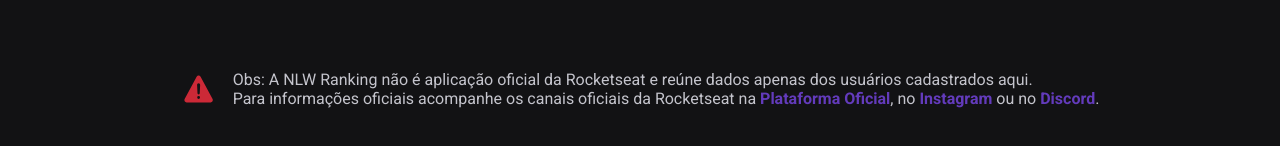
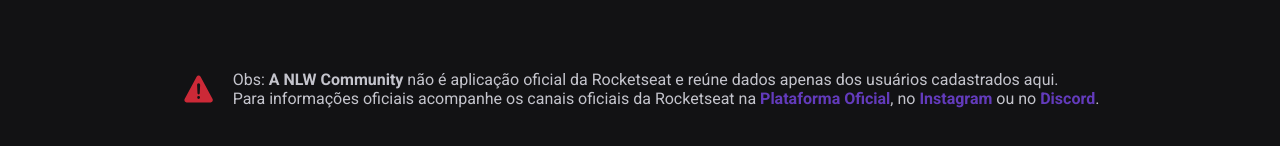
Before and after one commit to maykonsousa/nlw-setup-community-web, a Next.js app: page / in a window 1280 px wide. Shown: the part 704-850 px from the top of the page. Built offline with nearby package versions, Linux system fonts and the light colour scheme.

Commit message:
fix: implementa footer informativo

```diff
--- a/src/components/Footer/Footer.tsx
+++ b/src/components/Footer/Footer.tsx
@@ -8,9 +8,10 @@
     <FooterContainer>
       <IoWarning size={36} />
       <p>
-        <span>Obs:</span> A NLW Ranking não é aplicação oficial da Rocketseat e
-        reúne dados apenas dos usuários cadastrados aqui. <br /> Para
-        informações oficiais acompanhe os canais oficiais da Rocketseat na{" "}
+        <span>Obs:</span> <strong>A NLW Community</strong> não é aplicação
+        oficial da Rocketseat e reúne dados apenas dos usuários cadastrados
+        aqui. <br /> Para informações oficiais acompanhe os canais oficiais da
+        Rocketseat na{" "}
         <Link href="http://app.rocketseat.com.br" target="_blank">
           Plataforma Oficial
         </Link>
```
